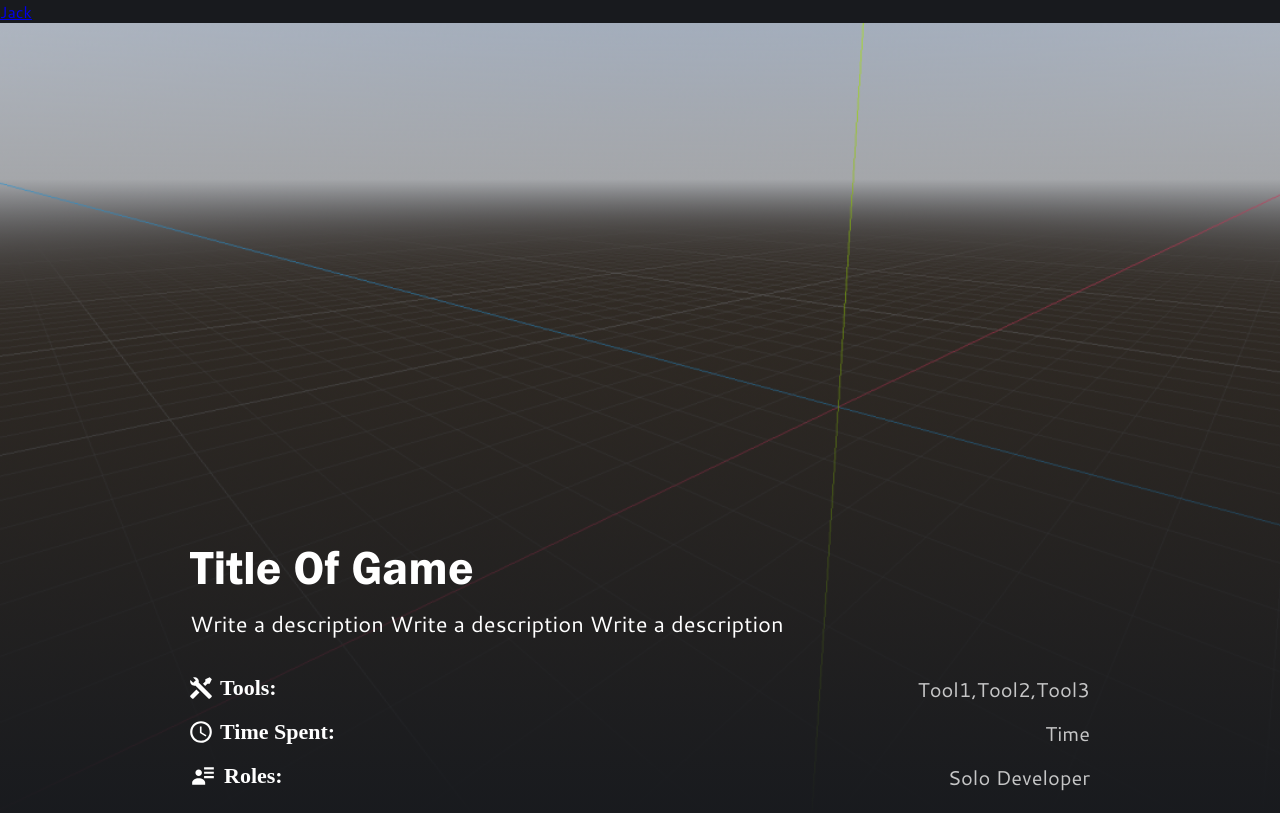
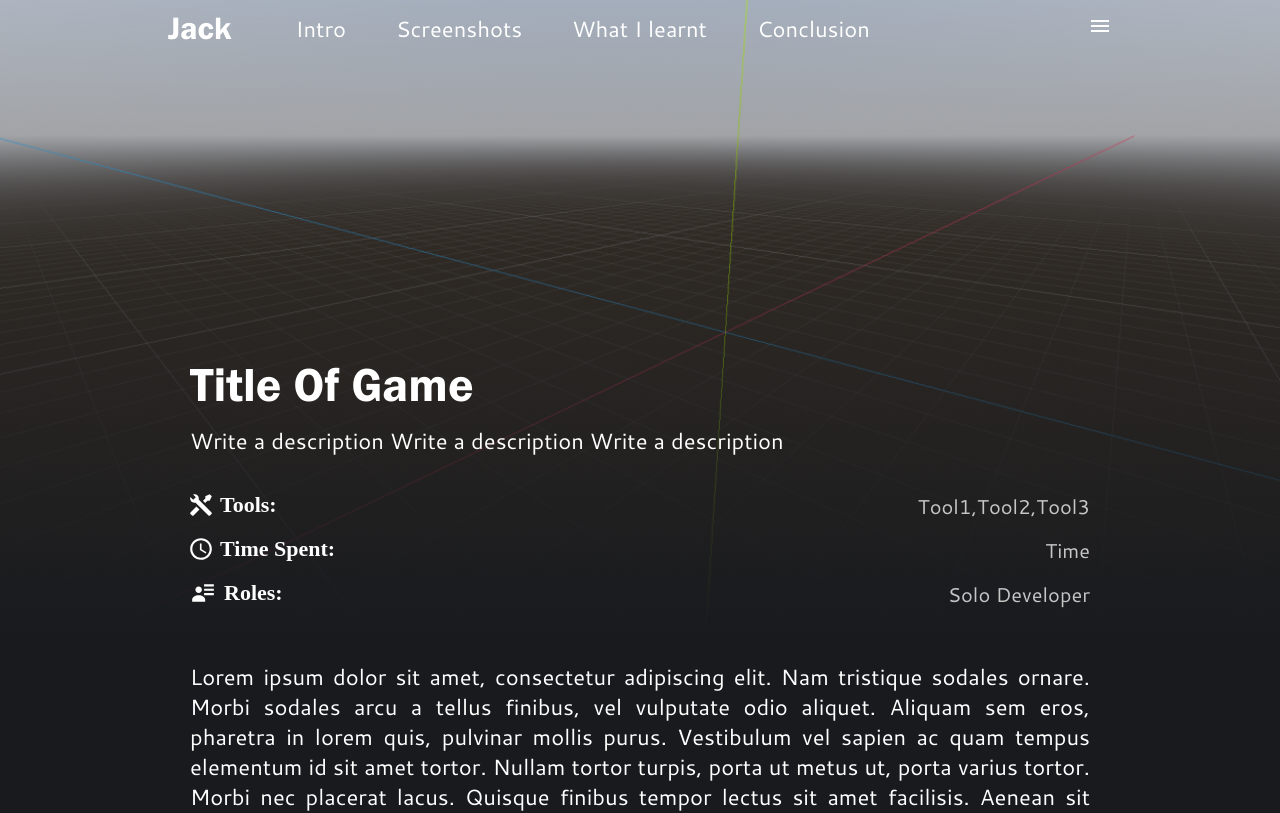
Before and after one commit to mr-spicysauce/portfolio-website, a Next.js app: page /projects/the-walking-stead in a window 1280 px wide. Shown: the top 813 px of the page. Built offline with nearby package versions, Linux system fonts and the light colour scheme; a web font is replaced by a local one.

Commit message:
✨ Made and finished all the frame works for the Portfolio Read more pages.
Co-authored-by: Kieran Drewett <kieran@dothq.org>

```diff
--- /dev/null
+++ b/src/assets/SVG/HamburgerMenu.js
@@ -0,0 +1,16 @@
+export default function HamburgerMenu() {
+    return (
+        <svg
+            width="24"
+            height="24"
+            viewBox="0 0 24 24"
+            fill="none"
+            xmlns="http://www.w3.org/2000/svg"
+        >
+            <path
+                d="M3 6H21V8H3V6ZM3 11H21V13H3V11ZM3 16H21V18H3V16Z"
+                fill="white"
+            />
+        </svg>
+    )
+}
--- a/src/components/constraints/content.module.css
+++ b/src/components/constraints/content.module.css
@@ -1,23 +1,6 @@
 .content {
     box-sizing: border-box;
     display: flex;
-    width: 1000px;
+    max-width: 1000px;
+    width: 100%;
 }
-
-@media only screen and (max-width: 1100px) {
-    .content {
-        width: 900px;
-    }
-}
-
-@media only screen and (max-width: 934px) {
-    .content {
-        width: 600px;
-    }
-}
-
-@media only screen and (max-width: 642px) {
-    .content {
-        width: calc(100% - 20px);
-    }
-}
--- a/src/components/header/header.module.css
+++ b/src/components/header/header.module.css
@@ -52,6 +52,7 @@
     font-style: normal;
     font-weight: 500;
     line-height: normal;
+    white-space: nowrap;
 }
 
 .headerTitle {
@@ -81,5 +82,13 @@
     width: 100%;
     padding-top: 10px;
     padding-bottom: 10px;
+    padding-left: 28px;
+    padding-right: 28px;
     gap: 16px;
 }
+
+@media only screen and (max-width: 900px) {
+    .headerLinks {
+        display: none;
+    }
+}
--- a/src/components/header/index.js
+++ b/src/components/header/index.js
@@ -1,16 +1,20 @@
 import { useEffect, useState } from 'react'
 import { ContentConstraint } from '../constraints/content'
 import styles from './header.module.css'
+import Link from 'next/link'
 import mainHeroStyles from 'src/components/heros/main.module.css'
+import HamburgerMenu from 'src/assets/SVG/HamburgerMenu'
 
-export const Header = ({ heroRef }) => {
+export const Header = ({ heroRef, scrollRef, links }) => {
     const [headerFilled, setHeaderFilled] = useState(false)
 
     useEffect(() => {
         window.addEventListener('scroll', () => {
-            const main1Viability =
-                1 - window.scrollY / (heroRef?.current?.offsetHeight - 45)
-            if (window.scrollY >= heroRef?.current?.offsetHeight - 90) {
+            const main1Bounds = scrollRef
+                ? scrollRef.current?.getBoundingClientRect()
+                : { y: heroRef?.current?.offsetHeight }
+            const main1Viability = 1 - window.scrollY / (main1Bounds?.y - 45)
+            if (window.scrollY >= main1Bounds?.y - 90) {
                 setHeaderFilled(true)
             } else {
                 setHeaderFilled(false)
@@ -30,24 +34,24 @@ export const Header = ({ heroRef }) => {
         >
             <ContentConstraint>
                 <div className={styles.headerInner}>
-                    <a className={styles.headerTitle} href="#">
+                    <Link className={styles.headerTitle} href="/">
                         {process.env.NEXT_PUBLIC_WEBSITE_NAME || 'Jack'}
-                    </a>
+                    </Link>
                     <div className={styles.headerLinks}>
-                        <a id="HeaderButtons" href="#skills">
-                            Skills
-                        </a>
-                        <a id="HeaderButtons" href="#portfolio">
-                            Portfolio
-                        </a>
-                        <a id="HeaderButtons" href="#about">
-                            About
-                        </a>
-                        <a id="HeaderButtons" href="#contact">
-                            Contact
-                        </a>
+                        {(links || []).map((link) => (
+                            <a
+                                key={link.href}
+                                className="HeaderButton"
+                                href={link.href}
+                            >
+                                {link.name}
+                            </a>
+                        ))}
                     </div>
                     <a id="HeaderSpacer"></a>
+                    <a href="#">
+                        <HamburgerMenu />
+                    </a>
                 </div>
             </ContentConstraint>
         </header>
--- a/src/components/heros/skills.js
+++ b/src/components/heros/skills.js
@@ -1,8 +1,8 @@
 import skillsStyles from './skills.module.css'
 
-export const SkillsHero = () => {
+export const SkillsHero = ({ takeRef }) => {
     return (
-        <div id="skills" className={skillsStyles.heroContainer}>
+        <div ref={takeRef} id="skills" className={skillsStyles.heroContainer}>
             <div className={skillsStyles.heroOverview}>
                 <h1>Skills & Tools</h1>
                 <p>
--- a/src/pages/projects/the-walking-stead.js
+++ b/src/pages/projects/the-walking-stead.js
@@ -1,3 +1,4 @@
+import { useRef } from 'react'
 import { FooterHero } from '@/components/heros/footer'
 import PortfolioItemStyle from '@/styles/PortfolioItem.module.css'
 import styles from '@/components/heros/portfolio.module.css'
@@ -6,16 +7,29 @@ import ToolIcon from '@/assets/SVG/Tool'
 import TimeIcon from '@/assets/SVG/Time'
 import RoleIcon from '@/assets/SVG/Roles'
 
-import Header from '@/components/header/PortfolioItemHeader'
+import { Header } from '@/components/header'
 
 export default function Home() {
+    const titleHolderRef = useRef()
+
     return (
         <>
-            <Header />
+            <Header
+                scrollRef={titleHolderRef}
+                links={[
+                    { name: 'Intro', href: '#intro' },
+                    { name: 'Screenshots', href: '#screenshots' },
+                    { name: 'What I learnt', href: '#what-i-learned' },
+                    { name: 'Conclusion', href: '#conclusion' },
+                ]}
+            />
             <div className={PortfolioItemStyle.PortfolioItem}>
                 <div className={PortfolioItemStyle.Main1}>
                     <div className={PortfolioItemStyle.Main1Holder}>
-                        <div className={PortfolioItemStyle.TitleHolder}>
+                        <div
+                            className={PortfolioItemStyle.TitleHolder}
+                            ref={titleHolderRef}
+                        >
                             <h1 className={PortfolioItemStyle.TitleText}>
                                 Title Of Game
                             </h1>
--- a/src/styles/PortfolioItem.module.css
+++ b/src/styles/PortfolioItem.module.css
@@ -1,6 +1,7 @@
 .Main1 {
-    height: 100vh;
-    width: 100%;
+    height: 80vh;
+    width: calc(100% - 16px * 2);
+    padding: 0px 16px;
     background-image: linear-gradient(
             180deg,
             rgba(24, 26, 30, 0) 0%,
--- a/src/styles/globals.css
+++ b/src/styles/globals.css
@@ -131,7 +131,7 @@ h3 {
     align-self: stretch;
 }
 
-#HeaderButtons {
+.HeaderButton {
     color: #fff;
     text-align: center;
     font-family: Cantarell;
```
Also changed, not shown: src/components/header/PortfolioItemHeader.js (+7 -0 lines), src/components/header/PortfolioItemHeader.module.css (deleted, +0 -31 lines), src/components/heros/portfolio.js (+9 -8 lines), src/pages/index.js (+9 -1 lines).
